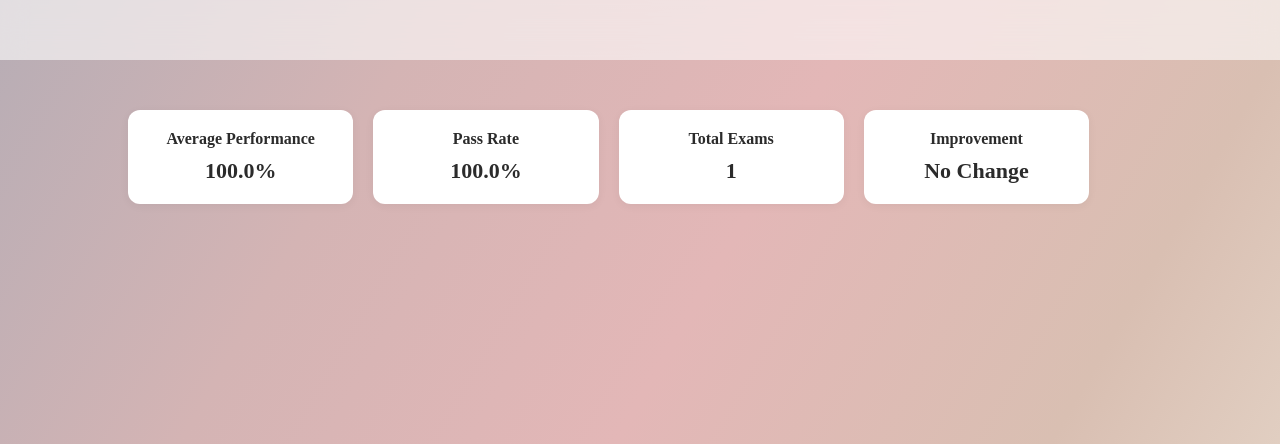
After one commit to ayesha-rahman37/MedEdu-Portal, a Django app: page /analytics/ in a window 1280 px wide. The commit adds this page. Shown: the top 444 px of the page. Run offline with Django 5.2, Linux system fonts and the light colour scheme; a user stored in the database is signed in; tables that the repository leaves empty hold one stand-in row (values such as "Sample post").

Commit message:
Add dashboard analytics for admin

```diff
--- a/MedEdu/urls.py
+++ b/MedEdu/urls.py
@@ -77,4 +77,6 @@ urlpatterns = [
     path("faculty/edit-marks/", views.edit_marks, name="edit_marks"),
     path("faculty/attendance/", views.mark_attendance, name="mark_attendance"),
     path('faculty/results/', views.exam_results, name='exam_results'),
+    # ================= ANALYTICS URLS =================
+    path('analytics/', views.dashboard_analytics, name='analytics'),
 ]
--- a/MedEdu/views.py
+++ b/MedEdu/views.py
@@ -1040,3 +1040,47 @@ def exam_results(request):
     return render(request, "faculty/exam_results.html", {
         "data": data
     })
+    # ================= DASHBOARD ANALYTICS =================
+@login_required
+def dashboard_analytics(request):
+
+    if request.user.role == "faculty" or request.user.role == "admin":
+        results = Result.objects.all()
+    else:
+        results = Result.objects.filter(user=request.user)
+
+    total = results.count()
+
+    if total == 0:
+        return render(request, "analytics.html", {"no_data": True})
+
+    marks_list = []
+    pass_count = 0
+
+    for r in results:
+        if r.marks is not None:
+            percent = (r.marks / r.topic.full_marks) * 100
+            marks_list.append(percent)
+
+            if percent >= 60:
+                pass_count += 1
+
+    avg = sum(marks_list) / len(marks_list) if marks_list else 0
+    pass_rate = (pass_count / total) * 100
+
+    # 🔥 Improvement Logic (last 5 vs previous 5)
+    last5 = marks_list[-5:]
+    prev5 = marks_list[:-5]
+
+    if prev5:
+        prev_avg = sum(prev5) / len(prev5)
+        improvement = avg - prev_avg
+    else:
+        improvement = 0
+
+    return render(request, "analytics.html", {
+        "avg": round(avg, 2),
+        "pass_rate": round(pass_rate, 2),
+        "total": total,
+        "improvement": round(improvement, 2)
+    })
--- a/static/css/style.css
+++ b/static/css/style.css
@@ -1618,3 +1618,39 @@ h2 {
     color: red;
     font-weight: bold;
 }
+/* ================= ANALYTICS ================= */
+
+.analytics-container {
+    width: 80%;
+    margin: 40px auto;
+    display: flex;
+    gap: 20px;
+    flex-wrap: wrap;
+}
+
+.analytics-box {
+    width: 22%;
+    background: white;
+    padding: 20px;
+    border-radius: 12px;
+    text-align: center;
+    box-shadow: 0 2px 10px rgba(0,0,0,0.05);
+}
+
+.analytics-box h3 {
+    font-size: 16px;
+    margin-bottom: 10px;
+}
+
+.analytics-box p {
+    font-size: 22px;
+    font-weight: bold;
+}
+
+.up {
+    color: green;
+}
+
+.down {
+    color: red;
+}
--- /dev/null
+++ b/templates/analytics.html
@@ -0,0 +1,43 @@
+{% extends "base.html" %}
+{% load static %}
+
+{% block content %}
+
+<div class="analytics-container">
+
+    {% if no_data %}
+        <p>No data available</p>
+    {% else %}
+
+    <div class="analytics-box">
+        <h3>Average Performance</h3>
+        <p>{{ avg }}%</p>
+    </div>
+
+    <div class="analytics-box">
+        <h3>Pass Rate</h3>
+        <p>{{ pass_rate }}%</p>
+    </div>
+
+    <div class="analytics-box">
+        <h3>Total Exams</h3>
+        <p>{{ total }}</p>
+    </div>
+
+    <div class="analytics-box">
+        <h3>Improvement</h3>
+
+        {% if improvement > 0 %}
+            <p class="up">↑ Improved {{ improvement }}%</p>
+        {% elif improvement < 0 %}
+            <p class="down">↓ Dropped {{ improvement }}%</p>
+        {% else %}
+            <p>No Change</p>
+        {% endif %}
+    </div>
+
+    {% endif %}
+
+</div>
+
+{% endblock %}
--- a/templates/base.html
+++ b/templates/base.html
@@ -264,6 +264,7 @@
                 <a href="{% url 'add_notice' %}">Academic Notice</a>
                 <a href="{% url 'payment' %}">Payments</a>
                 <a href="#">Reports</a>
+                <a href="{% url 'analytics' %}">Analytics</a>
                 <a href="#">Notifications</a>
                 <a href="{% url 'profile' %}">Profile</a>
                 <a href="{% url 'logout' %}">Logout</a>
```
Also changed, not shown: MedEduPortal/urls.py (line endings or trailing spaces).
